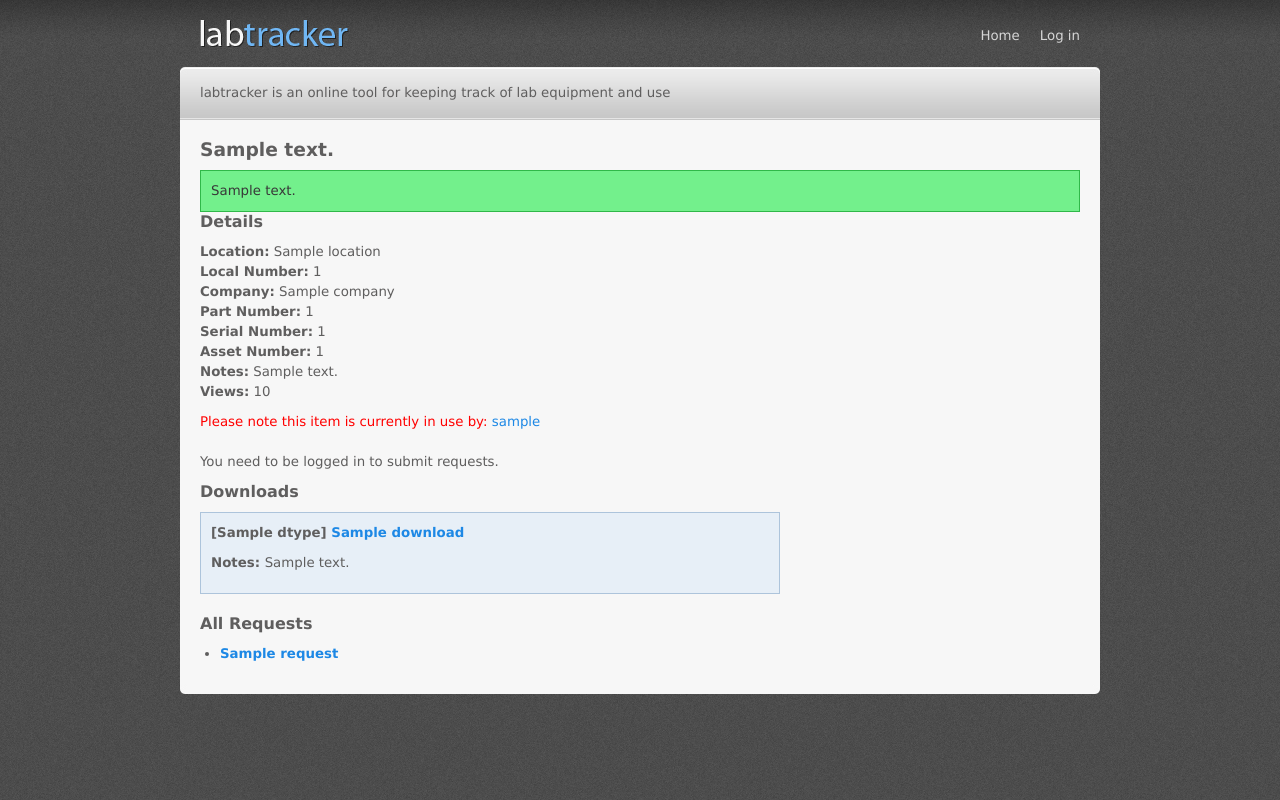
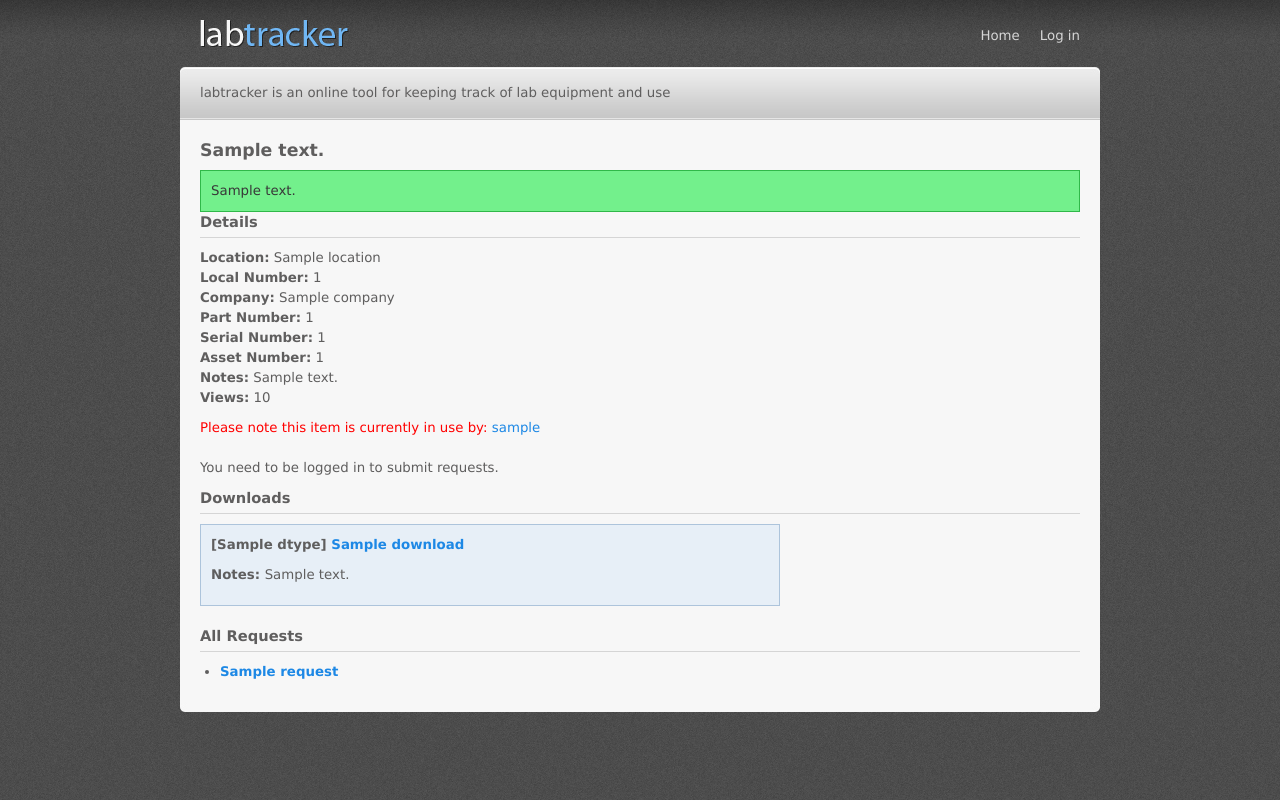
Before and after one commit to danielstjules/labtracker, a Django app: template labtracker/templates/labtracker/item_detail.html in a window 1280 px wide. Run offline with Django 3.2, Linux system fonts and the light colour scheme; the template is opened without the code that fills it: most values are stand-ins (such as "Sample title", 1, 10 or a date in 2020).

Commit message:
Update heading styles

```diff
--- a/labtracker/static/style.css
+++ b/labtracker/static/style.css
@@ -21,15 +21,18 @@ body {
 
 h1, h2, h3, h4, h5, h6 {
 	clear: both;
-	padding-bottom: 10px;
+	margin-bottom: 10px;
+	padding-bottom: 0;
 }
 
 h1 {
-	font-size: 14pt;
+	font-size: 13pt;
 }
 
 h2 {
-	font-size: 12pt;
+	font-size: 11pt;
+	padding-bottom: 5px;
+	border-bottom: 1px solid #d5d5d5;
 }
 
 a, a:link, a:visited, a:active, a:hover {
```
